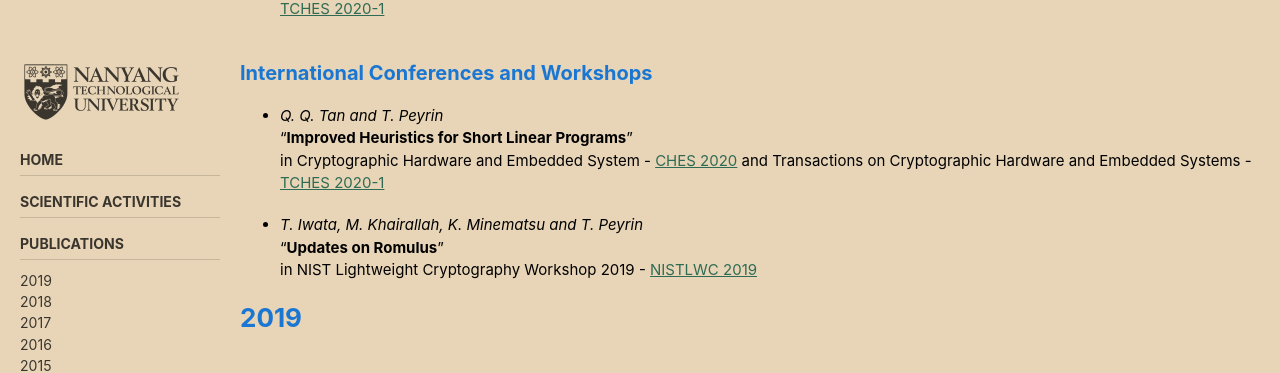
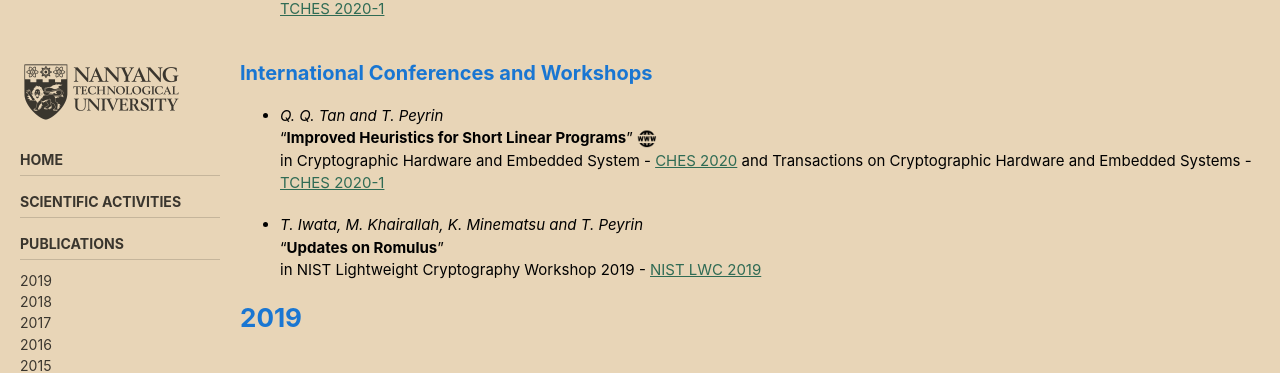
Before and after one commit to thomaspeyrin/web, a Jekyll site: the page built from publications.md, in a window 1280 px wide and 900 px high, scrolled down 301 px. Shown: the top 373 px of the window. Built offline with Jekyll 4.4.1, drawn with Linux system fonts in a browser that asks for light colours; cached includes are drawn as plain includes; nearby versions of some CDN libraries; our own code applies the rules of GitHub Pages for plain Markdown files.

Commit message:
Update publications.md

```diff
--- a/publications.md
+++ b/publications.md
@@ -15,19 +15,19 @@ sidebar:
 ### Journals
 
 - *Q. Q. Tan and T. Peyrin*
-"**Improved Heuristics for Short Linear Programs**"
+"**Improved Heuristics for Short Linear Programs**" [![](https://thomaspeyrin.github.io/web/assets/images/website_icon_small.png "website")](https://github.com/thomaspeyrin/XORreduce)
 in Cryptographic Hardware and Embedded System - [CHES 2020](https://ches.iacr.org/2020/) and Transactions on Cryptographic Hardware and Embedded Systems - [TCHES 2020-1](http://tches.iacr.org/index.php/tches/issue/archive)
 
 
 ### International Conferences and Workshops
 
 - *Q. Q. Tan and T. Peyrin*
-"**Improved Heuristics for Short Linear Programs**"
+"**Improved Heuristics for Short Linear Programs**" [![](https://thomaspeyrin.github.io/web/assets/images/website_icon_small.png "website")](https://github.com/thomaspeyrin/XORreduce)
 in Cryptographic Hardware and Embedded System - [CHES 2020](https://ches.iacr.org/2020/) and Transactions on Cryptographic Hardware and Embedded Systems - [TCHES 2020-1](http://tches.iacr.org/index.php/tches/issue/archive)
 
 - *T. Iwata, M. Khairallah, K. Minematsu and T. Peyrin*
 "**Updates on Romulus**"
-in NIST Lightweight Cryptography Workshop 2019 - [NISTLWC 2019](https://csrc.nist.gov/Events/2019/lightweight-cryptography-workshop-2019)
+in NIST Lightweight Cryptography Workshop 2019 - [NIST LWC 2019](https://csrc.nist.gov/Events/2019/lightweight-cryptography-workshop-2019)
 
 
 # 2019
@@ -46,7 +46,7 @@ in Fast Software Encryption - [FSE 2019](https://fse.iacr.org/2019/) and Transac
 in ACM ASIA Conference on Computer and Communications Security - [AsiaCCS 2019](https://asiaccs2019.blogs.auckland.ac.nz/)
 
 - *G. Leurent and T. Peyrin*
-"**From Collisions to Chosen-Prefix Collisions - Application to Full SHA-1**"  [![](https://thomaspeyrin.github.io/web/assets/images/pdf_icon_small.png "article")](https://eprint.iacr.org/2019/459.pdf)  [![](https://thomaspeyrin.github.io/web/assets/images/pres_icon_small.png "slides")](https://thomaspeyrin.github.io/web/assets/docs/slides/Leurent-etal-EUROCRYPT2019_slides.pdf)
+"**From Collisions to Chosen-Prefix Collisions - Application to Full SHA-1**"  [![](https://thomaspeyrin.github.io/web/assets/images/pdf_icon_small.png "article")](https://eprint.iacr.org/2019/459.pdf)  [![](https://thomaspeyrin.github.io/web/assets/images/pres_icon_small.png "slides")](https://thomaspeyrin.github.io/web/assets/docs/slides/Leurent-etal-EUROCRYPT2019_slides.pdf.pdf)
 in Advances in Cryptology - [EUROCRYPT 2019](https://eurocrypt.iacr.org/2019/)
 
 - *H. Wang and T. Peyrin*
```
